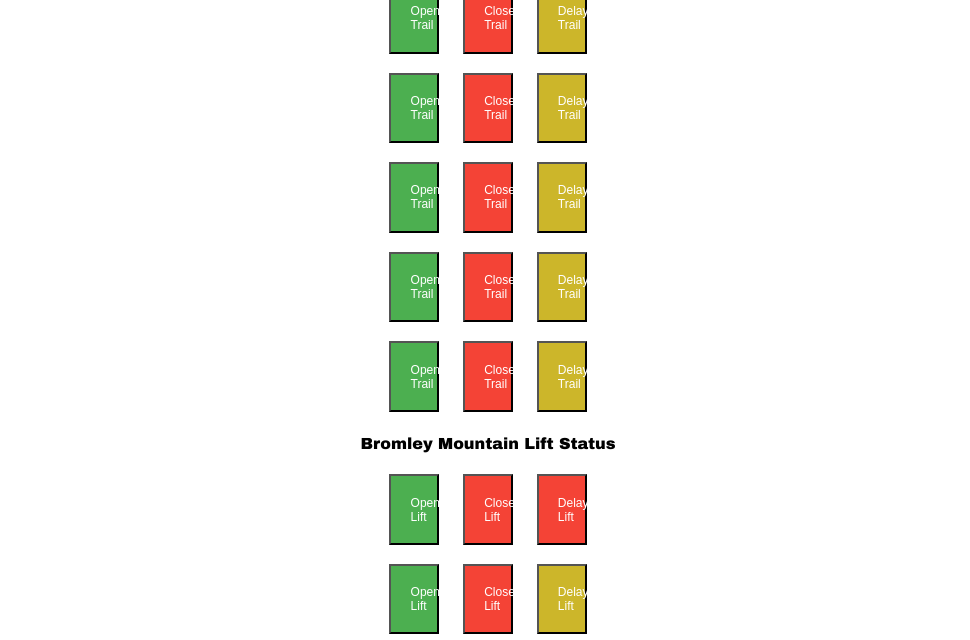
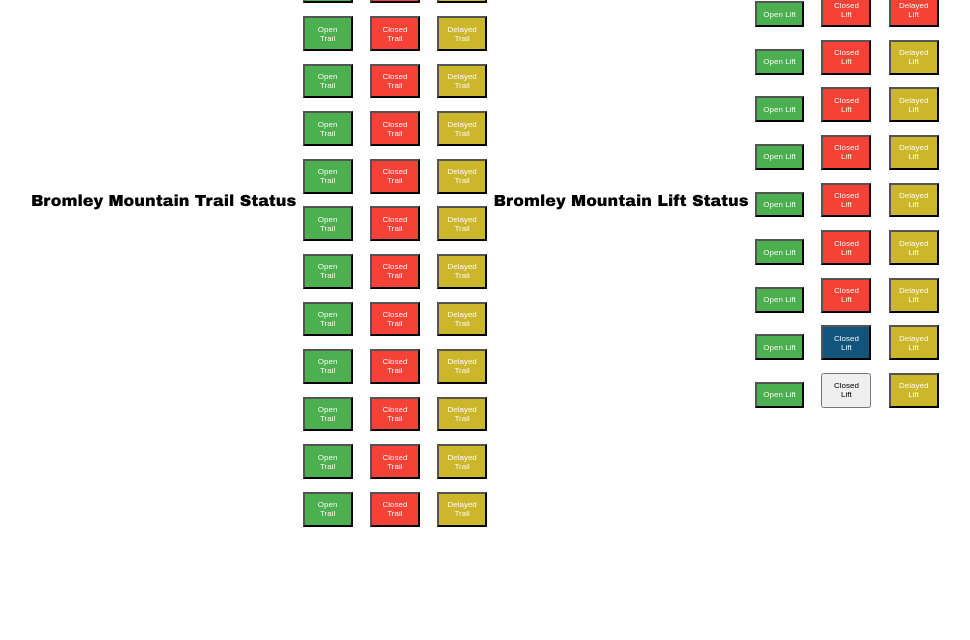
Before and after one commit to AlexaWitkin/Bromley_TrailMap, a Flask app: page / in a window 1280 px wide. Shown: the top 640 px of the page, without its empty margins (152-1122 px from the left). After the commit the page ends 527 px from the top, so only its background shows below. Run offline with Flask 3, Linux system fonts and the light colour scheme; parts of the project's set-up code (start-up, migrations or seed data) failed here and were passed over.

Commit message:
needs adjustments

```diff
--- a/static/style.css
+++ b/static/style.css
@@ -8,7 +8,7 @@
     background-color: white; /*#4b0082 Dark Purple */
     margin: 0;
     display: flex;
-    flex-direction: column;
+    flex-direction: row;
     align-items: center;
     justify-content: center;
     height: 50vh;
@@ -35,9 +35,9 @@
 
 @media screen and (min-width: 214px) {
     button {
-        padding: 1.5vw;
-        margin: 0.75vw;
-        font-size: 0.75em;
+        padding: 0.5vw;
+        margin: 0.5vw;
+        font-size: 0.5em;
     }
 }
 
```
